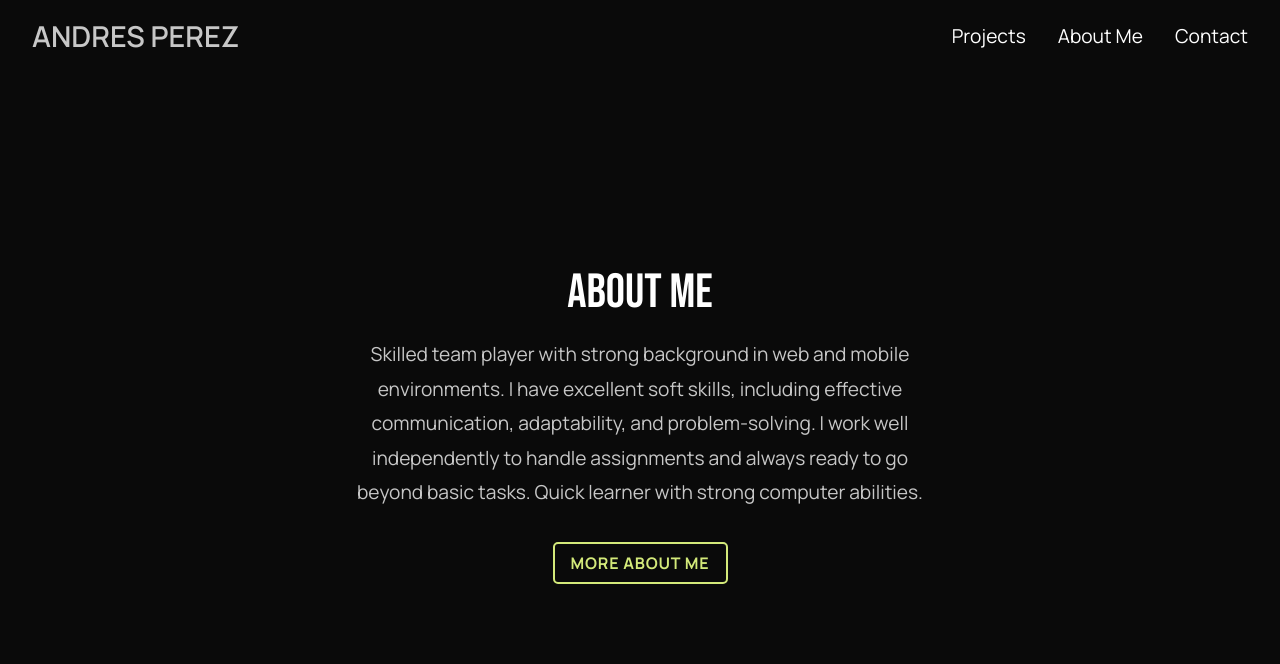
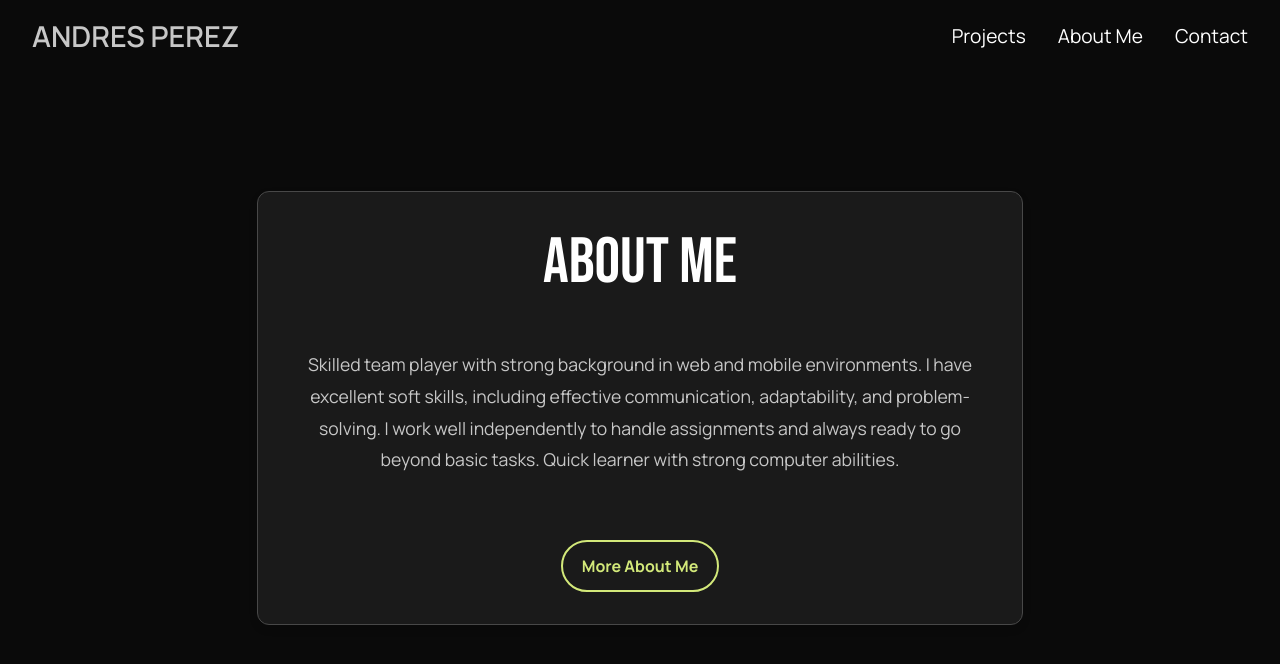
Before and after one commit to AGuardiola20/portfolio, a React (Vite) app: page /about in a window 1280 px wide. Shown: the top 664 px of the page. Built offline with nearby package versions, Linux system fonts and the light colour scheme.

Commit message:
add: cocktail project

```diff
--- a/src/screens/About.tsx
+++ b/src/screens/About.tsx
@@ -13,19 +13,65 @@ const fadeIn = keyframes`
   }
 `;
 
+const MainContainer = styled.div`
+  display: flex;
+  justify-content: center;
+  align-items: center;
+  min-height: 80vh;
+  background-color: ${({ theme }) => theme.colors.background};
+  animation: ${fadeIn} 1s ease-in-out;
+`;
+
+const Container = styled.div`
+  display: flex;
+  flex-direction: column;
+  align-items: center;
+  gap: 2rem;
+  max-width: 700px;
+  margin: 2rem auto;
+  padding: 2rem;
+  background-color: ${({ theme }) => theme.colors.cardBg};
+  border: 1px solid ${({ theme }) => theme.colors.border};
+  border-radius: 12px;
+  box-shadow: 0 4px 8px ${({ theme }) => theme.colors.shadow};
+
+  @media (min-width: 768px) {
+    flex-direction: column;
+    gap: 2rem;
+  }
+`;
+
+const Title = styled.h2`
+  font-size: clamp(2.5rem, 5vw, 4rem);
+  color: ${({ theme }) => theme.colors.textPrimary};
+  margin: 0;
+  text-align: center;
+`;
+
+const Description = styled.p`
+  color: ${({ theme }) => theme.colors.textSecondary};
+  font-size: 1rem;
+  line-height: 1.8;
+  margin: 1rem 0;
+  text-align: center;
+
+  @media (min-width: 768px) {
+    font-size: 1.1rem;
+    text-align: center;
+  }
+`;
+
 const StyledLink = styled(Link)`
   display: inline-block;
+  padding: 0.8rem 1.2rem;
+  font-size: clamp(0.9rem, 2.5vw, 1rem);
+  font-weight: bold;
+  color: ${({ theme }) => theme.colors.primary};
+  border: 2px solid ${({ theme }) => theme.colors.primary};
+  border-radius: 50px;
+  text-decoration: none;
+  transition: all 0.3s ease;
   margin-top: 1rem;
-  padding: 0.5rem 1rem;
-  color: ${({ theme }) => theme.colors.primary};
-  text-transform: uppercase;
-  font-weight: bold;
-  letter-spacing: 0.05rem;
-  border: 2px solid ${({ theme }) => theme.colors.primary};
-  border-radius: 5px;
-  background-color: transparent;
-  transition: all 0.3s ease;
-  margin: 2rem 0;
 
   &:hover {
     background-color: ${({ theme }) => theme.colors.primary};
@@ -34,37 +80,12 @@ const StyledLink = styled(Link)`
   }
 `;
 
-const Main = styled.div`
-  display: flex;
-  flex-direction: column;
-  align-items: center;
-  justify-content: center;
-  height: 80vh;
-  padding: 2rem;
-  background-color: ${({ theme }) => theme.colors.bgLight};
-  text-align: center;
-  animation: ${fadeIn} 1s ease-in-out;
-`;
-
-const Title = styled.h2`
-  font-size: 3rem;
-  margin-bottom: 1rem;
-  color: ${({ theme }) => theme.colors.textPrimary};
-`;
-
-const Description = styled.p`
-  font-size: 1.2rem;
-  line-height: 1.8;
-  color: ${({ theme }) => theme.colors.textSecondary};
-  max-width: 600px;
-  margin: 0 auto;
-`;
-
 const About = () => {
   return (
-    <div>
+    <>
       <NavBar />
-      <Main>
+      <MainContainer>
+        <Container>
           <Title>About Me</Title>
           <Description>
             Skilled team player with strong background in web and mobile
@@ -74,8 +95,9 @@ const About = () => {
             basic tasks. Quick learner with strong computer abilities.
           </Description>
           <StyledLink to={"/about/mypage"}>More About Me</StyledLink>
-      </Main>
-    </div>
+        </Container>
+      </MainContainer>
+    </>
   );
 };
 
--- a/src/screens/Projects.tsx
+++ b/src/screens/Projects.tsx
@@ -1,6 +1,7 @@
 import ProjectCard from "../components/ProjectCard";
 import NewsHomePageImg from "../assets/imgs/newsHomePageImg.png";
 import FitnessImg from "../assets/imgs/fitnessImg.png";
+import CocktailImg from "../assets/imgs/cocktailImg.png";
 import SafeGateImg from "../assets/imgs/safeGateImg.png";
 import SecretSantaImg from "../assets/imgs/secretSantaImg.png";
 import SplitterImg from "../assets/imgs/splitterImg.png";
@@ -22,6 +23,16 @@ type Project = {
 };
 
 const PROJECTS: Project[] = [
+  {
+    name: "Cocktail App",
+    description:
+      "Cocktail App is a platform that uses the TheCocktailDB API to provide users with a wide selection of cocktails. Developed with React, Vite, React Router, Zustand, Axios, Zod, and Tailwind, the app offers a simple and user-friendly interface for beverage enthusiasts.",
+    image: CocktailImg,
+    year: 2024,
+    role: "Fullstack Developer",
+    githubLink: "https://github.com/AGuardiola20/cocktail-app",
+    demoLink: "https://aperezguardiola-cocktail-app.netlify.app/",
+  },
   {
     name: "SafeGate",
     description:
```
Also changed, not shown: src/assets/imgs/cocktailImg.png (added). Lines whose indentation alone changed are shown as unchanged.
